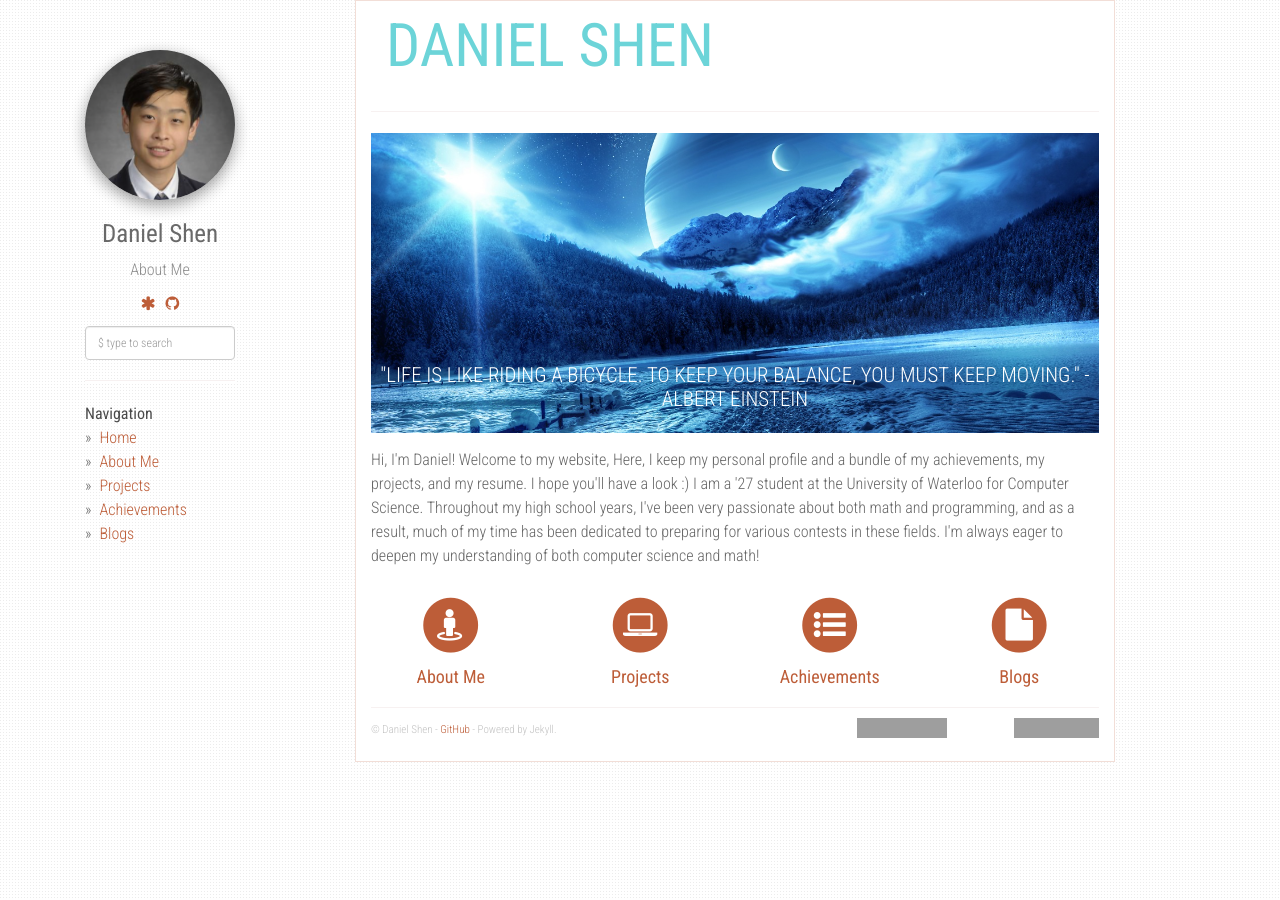
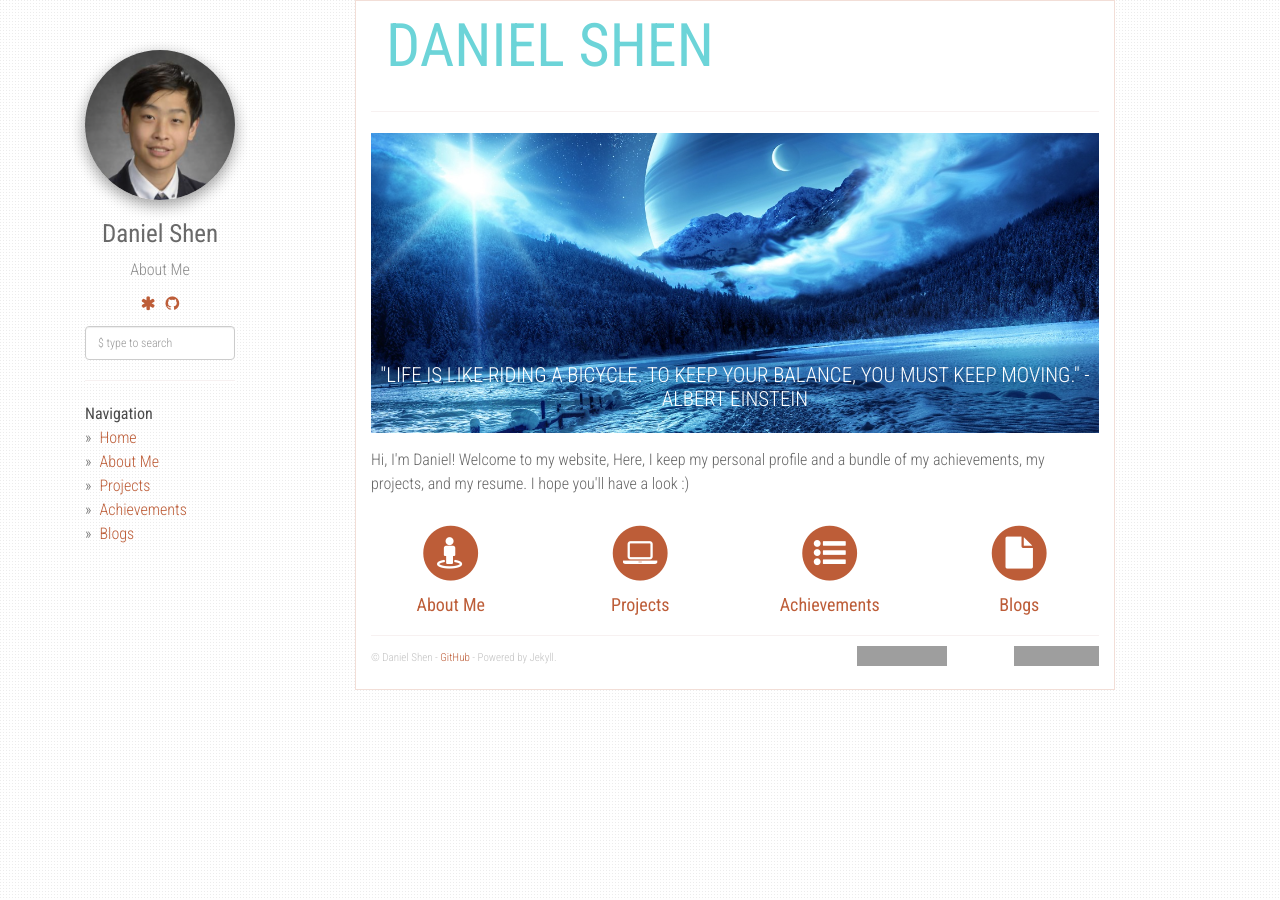
Before and after one commit to UncreativeName1/uncreativename1.github.io, a Jekyll site: the page built from index.html, in a window 1280 px wide. Built offline with Jekyll 4.4.1, drawn with Linux system fonts in a browser that asks for light colours; nearby versions of some CDN libraries; grey boxes are pictures that could not be loaded.

Commit message:
Update index.html

```diff
--- a/index.html
+++ b/index.html
@@ -18,9 +18,6 @@ layout: default
       <div class="col-xs-12">
         <p>
           Hi, I'm Daniel! Welcome to my website, Here, I keep my personal profile and a bundle of my achievements, my projects, and my resume. I hope you'll have a look :)
-          I am a '27 student at the University of Waterloo for Computer Science.
-          Throughout my high school years, I've been very passionate about both math and programming, and as a result, much of my time has been dedicated to preparing for various contests in these fields.
-          I'm always eager to deepen my understanding of both computer science and math!
         </p>
       </div>
     </div>
```
